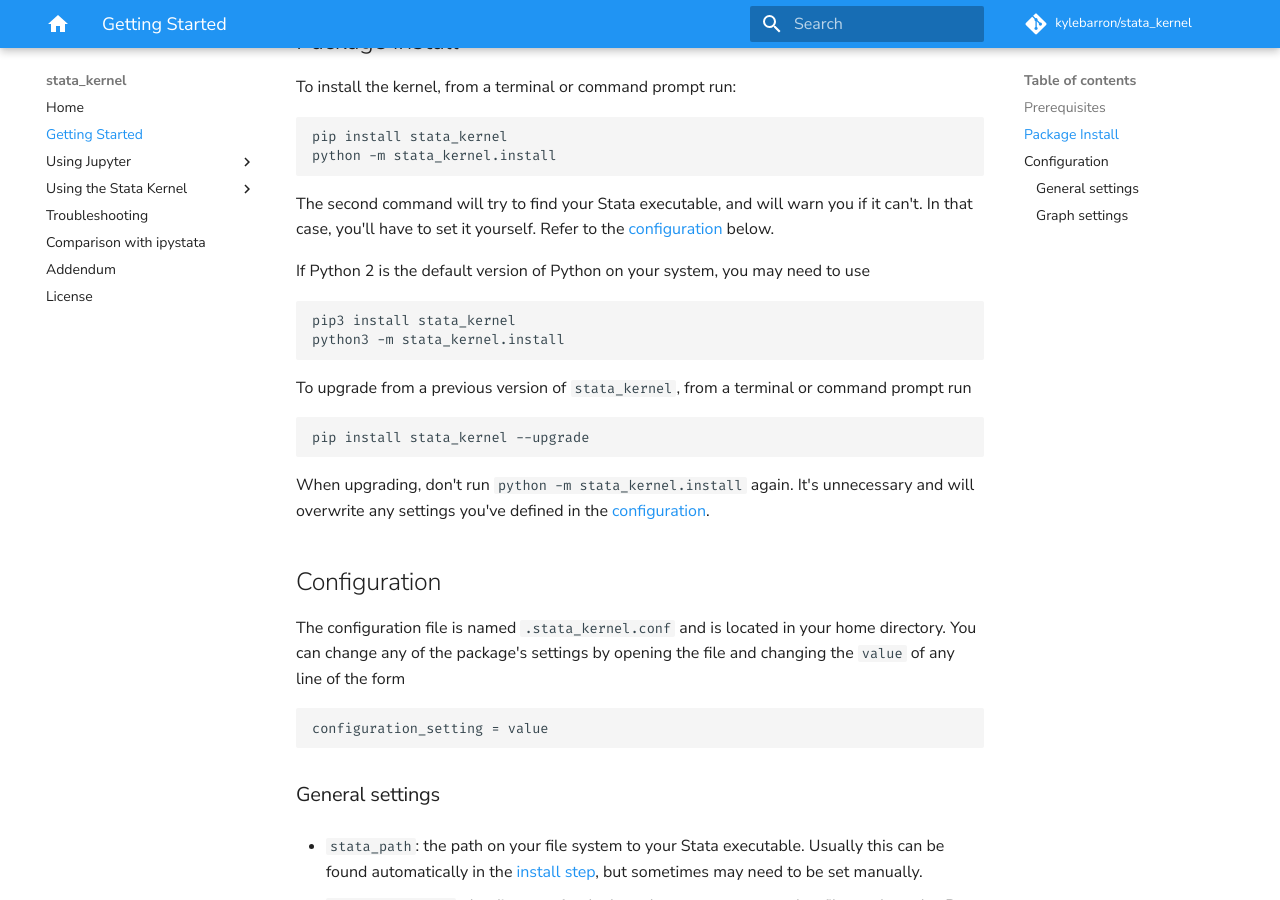
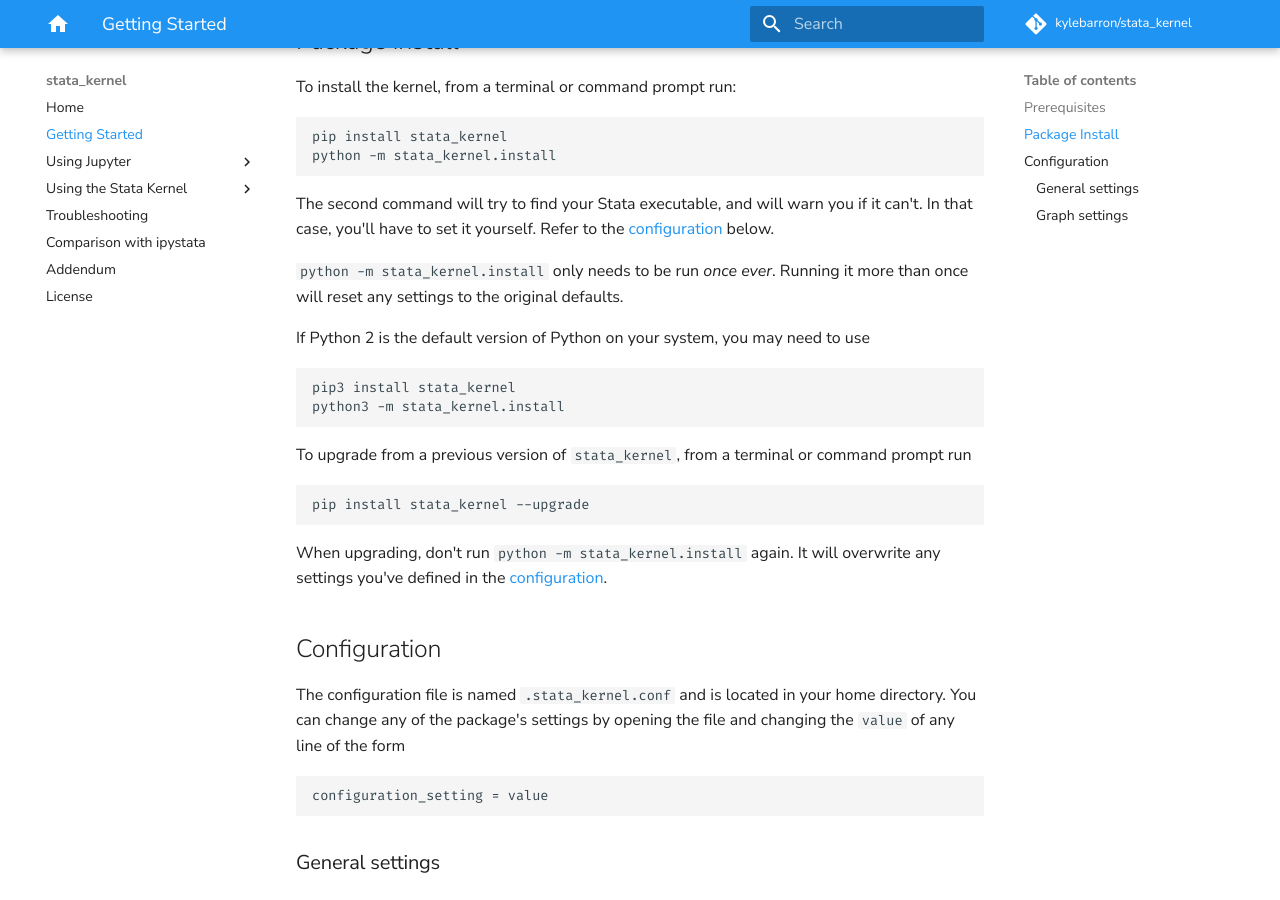
Before and after one commit to kylebarron/stata_kernel, an MkDocs documentation site: the page built from docs/src/getting_started.md, in a window 1280 px wide and 900 px high, scrolled down 962 px. Built offline with MkDocs 1.6.1 and Material for MkDocs 9.7.7, drawn with Linux system fonts in a browser that asks for light colours; comment, search, counter and statistics services are not loaded.

Commit message:
Be explicit in docs about only running kernelspec install once. Fixes #128

````diff
--- a/docs/src/getting_started.md
+++ b/docs/src/getting_started.md
@@ -45,6 +45,9 @@ The second command will try to find your Stata executable, and will warn you if
 it can't. In that case, you'll have to set it yourself. Refer to the
 [configuration](#configuration) below.
 
+`python -m stata_kernel.install` only needs to be run _once ever_. Running it
+more than once will reset any settings to the original defaults.
+
 If Python 2 is the default version of Python on your system, you may need to use
 ```
 pip3 install stata_kernel
@@ -57,9 +60,8 @@ To upgrade from a previous version of `stata_kernel`, from a terminal or command
 pip install stata_kernel --upgrade
 ```
 
-When upgrading, don't run `python -m stata_kernel.install` again. It's
-unnecessary and will overwrite any settings you've defined in the
-[configuration](#configuration).
+When upgrading, don't run `python -m stata_kernel.install` again. It will
+overwrite any settings you've defined in the [configuration](#configuration).
 
 ## Configuration
 
````
